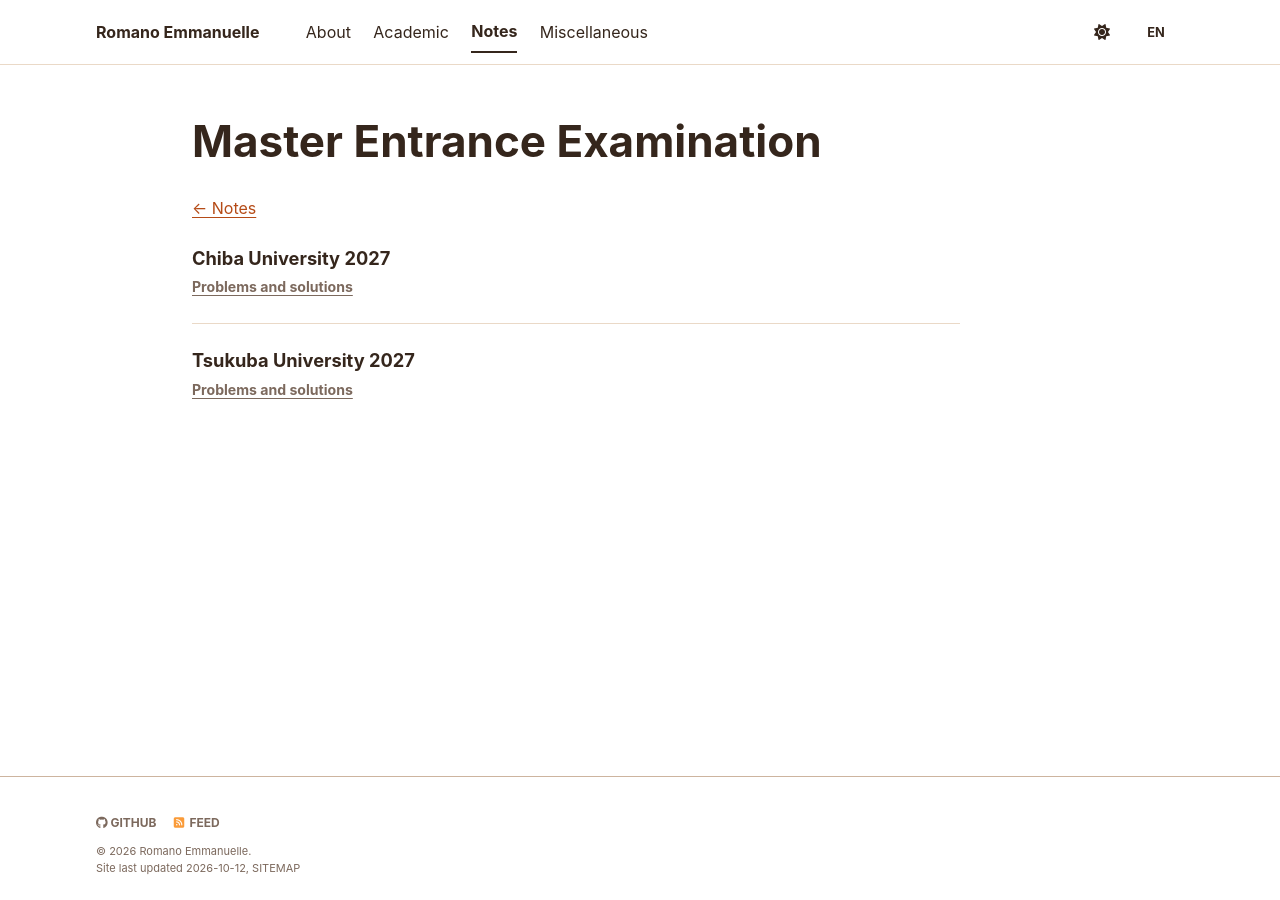
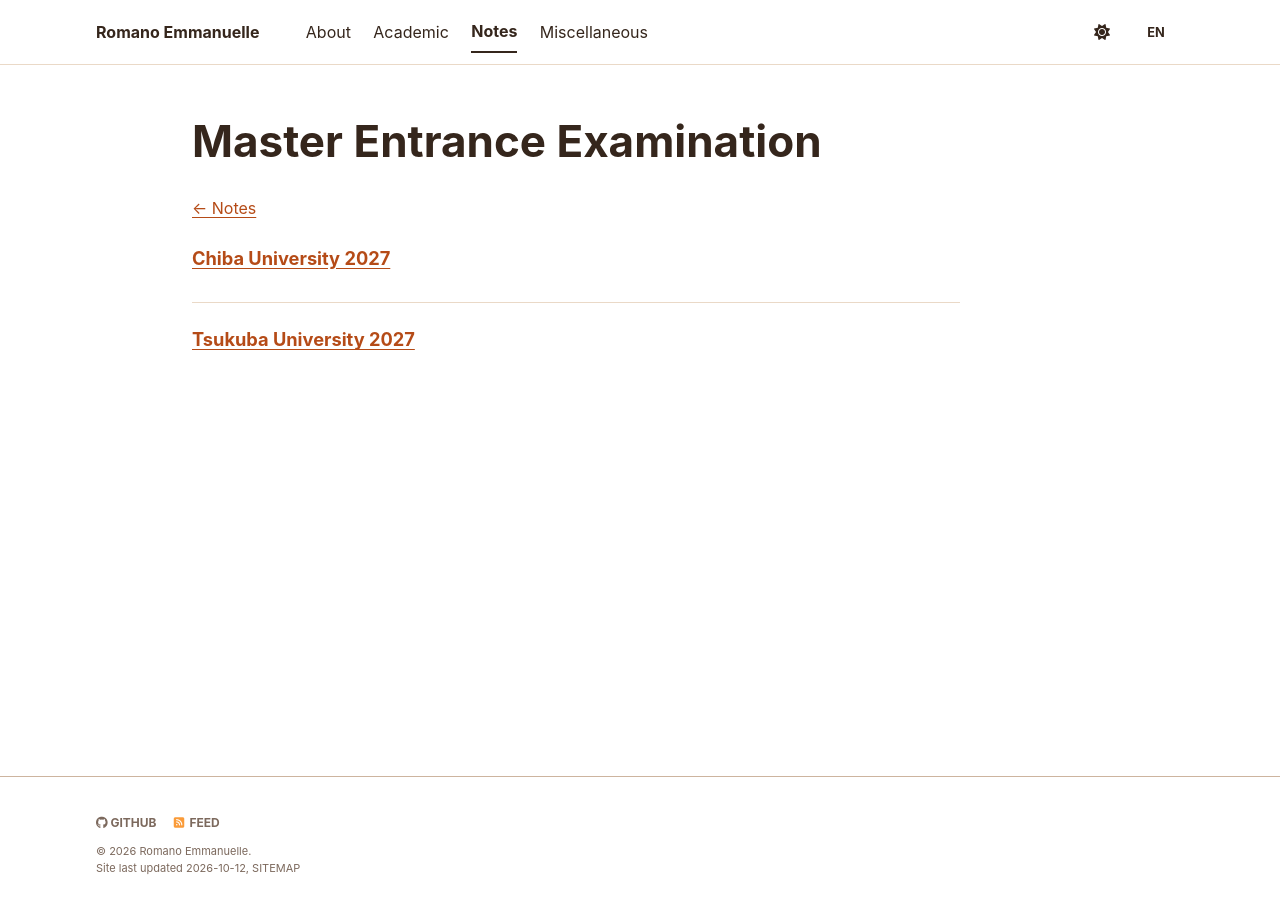
Before and after one commit to RomanoEmmanuelle/RomanoEmmanuelle.github.io, a Jekyll site: the page built from _pages/notes/master-entrance-examination/index.md, in a window 1280 px wide. Built offline with Jekyll 4.4.1, drawn with Linux system fonts in a browser that asks for light colours; a style sheet for code colours, icons or effects is not loaded.

Commit message:
Restore orange Notes links and link exam titles directly

```diff
--- a/_data/translations.yml
+++ b/_data/translations.yml
@@ -67,7 +67,7 @@
 ", Bandung Institute of Technology, first semester of 2021–2022": "、バンドン工科大学、2021–2022年度前期"
 "Mathematics notes": "数学ノート"
 "Master Entrance Examination": "大学院修士課程入学試験"
-"Browse examinations": "入学試験一覧"
+"Examinations": "入学試験一覧"
 "Chiba University 2027 Master Program Mathematics Entrance Examination": "千葉大学大学院 2027年度修士課程 数学入学試験"
 "Problems and solutions": "問題と解答"
 "Undergraduate Seminar in Commutative Algebra": "可換代数の学部ゼミ"
--- a/_pages/notes/master-entrance-examination/index.md
+++ b/_pages/notes/master-entrance-examination/index.md
@@ -9,11 +9,9 @@ full_width: true
 <p><a href="/notes/">&larr; Notes</a></p>
 
 <article class="content-entry notes-entry">
-  <h3 class="content-entry__title">Chiba University 2027</h3>
-  <p class="content-entry__action"><a href="/notes/master-entrance-examination/chiba-2027/">Problems and solutions</a></p>
+  <h3 class="content-entry__title"><a href="/notes/master-entrance-examination/chiba-2027/">Chiba University 2027</a></h3>
 </article>
 
 <article class="content-entry notes-entry">
-  <h3 class="content-entry__title">Tsukuba University 2027</h3>
-  <p class="content-entry__action"><a href="/notes/master-entrance-examination/tsukuba-2027/">Problems and solutions</a></p>
+  <h3 class="content-entry__title"><a href="/notes/master-entrance-examination/tsukuba-2027/">Tsukuba University 2027</a></h3>
 </article>
--- a/_sass/layout/_personal.scss
+++ b/_sass/layout/_personal.scss
@@ -136,15 +136,10 @@
 .exam-diagram-down-arrow > span:first-child { font-size: 2rem; line-height: 1; }
 
 .notes-entry .content-entry__action a {
-  color: var(--global-text-color-light);
+  color: var(--global-link-color);
   text-decoration: underline;
   text-decoration-thickness: 1px;
   text-underline-offset: 0.2em;
-}
-
-.notes-entry .content-entry__action a:hover,
-.notes-entry .content-entry__action a:focus-visible {
-  color: var(--global-link-color);
 }
 
 .content-entry__title {
```
Also changed, not shown: _pages/notes.md (+1 -1 lines).
